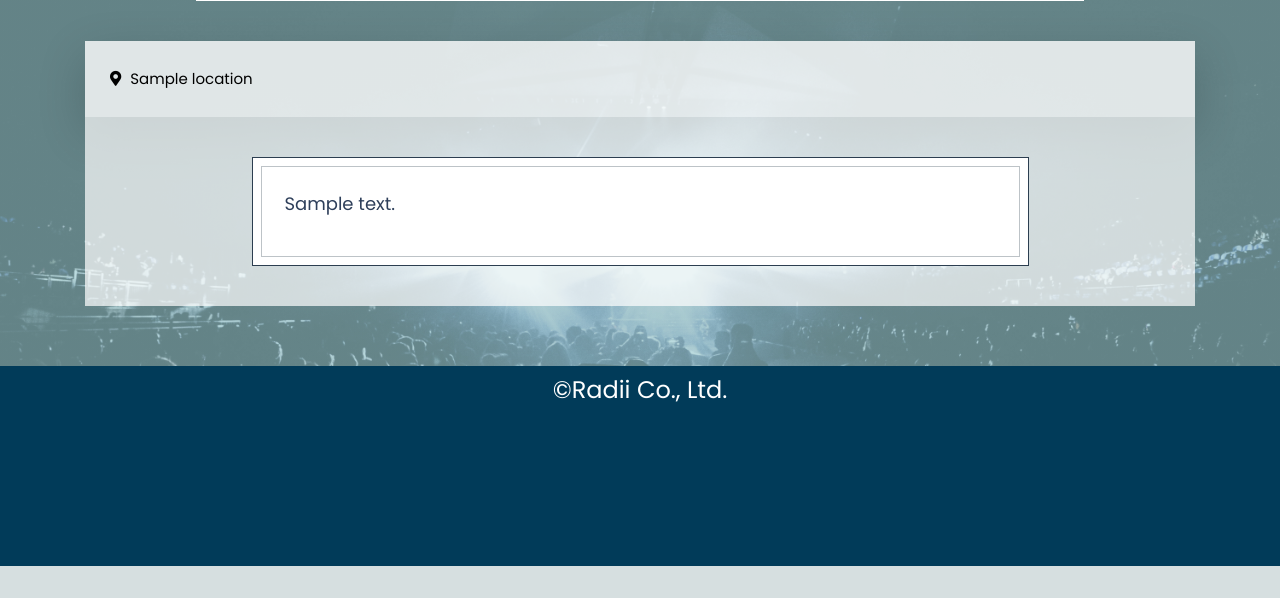
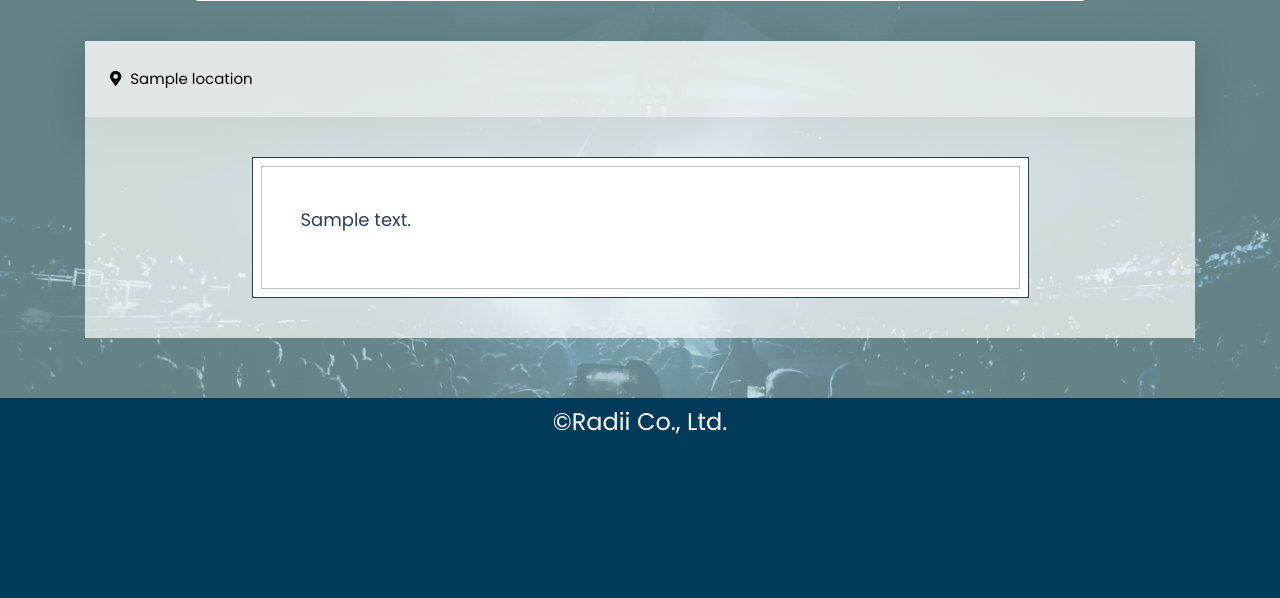
Before and after one commit to pknn/radii, a Python web app: template app/templates/event_description.html in a window 1280 px wide. Shown: the part 1018-1616 px from the top of the page. Before the commit the page ends 1584 px from the top, so only its background shows below. Run offline with Jinja, Linux system fonts and the light colour scheme; the template is opened without the code that fills it: most values are stand-ins (such as "Sample title", 1, 10 or a date in 2020); grey boxes marked "Sample" are stand-in pictures; some libraries are stand-ins or nearby versions.

Commit message:
Edit padding description

```diff
--- a/app/static/styles/event_description.scss
+++ b/app/static/styles/event_description.scss
@@ -57,7 +57,7 @@
   .double-border {
     background: #ffffff;
     border: 1px solid #2c3e50;
-    padding: 2em;
+    padding: 3em;
     width: 70%;
     position: relative;
     margin: 0 auto;
--- a/app/static/styles/main.css
+++ b/app/static/styles/main.css
@@ -484,7 +484,7 @@ label {
 .description-show .double-border {
   background: #ffffff;
   border: 1px solid #2c3e50;
-  padding: 2em;
+  padding: 3em;
   width: 70%;
   position: relative;
   margin: 0 auto;
```
